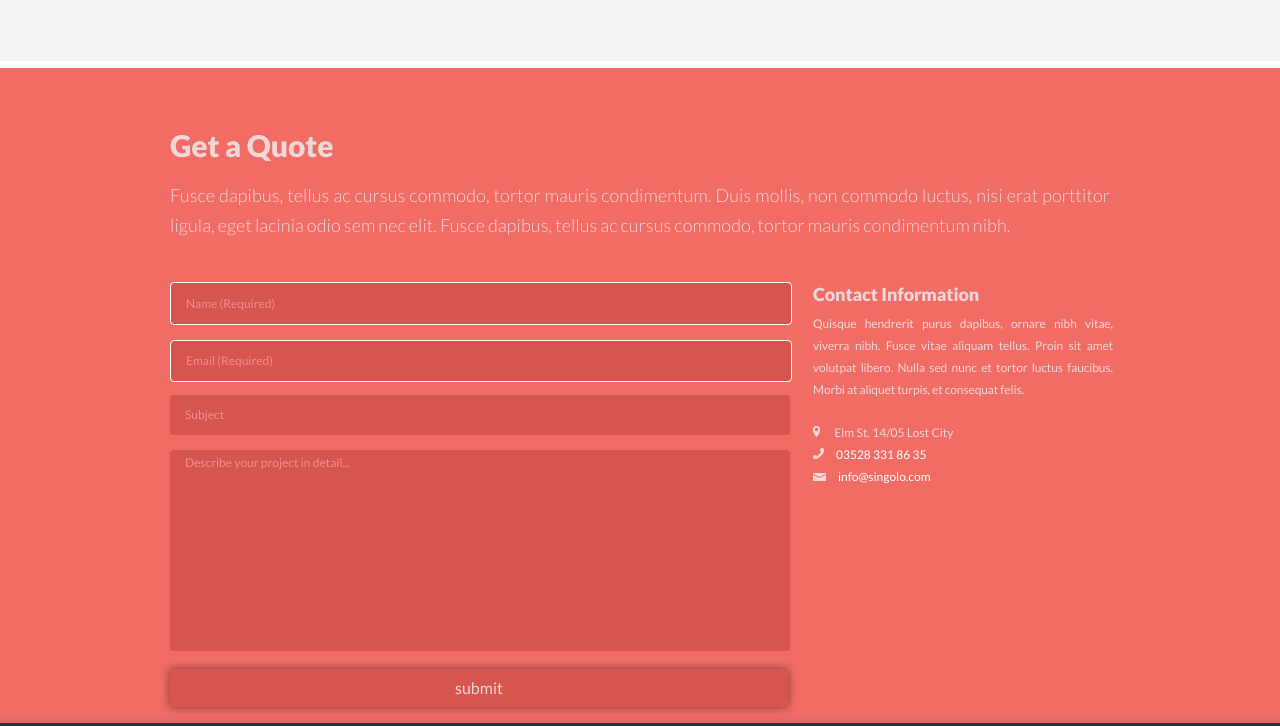
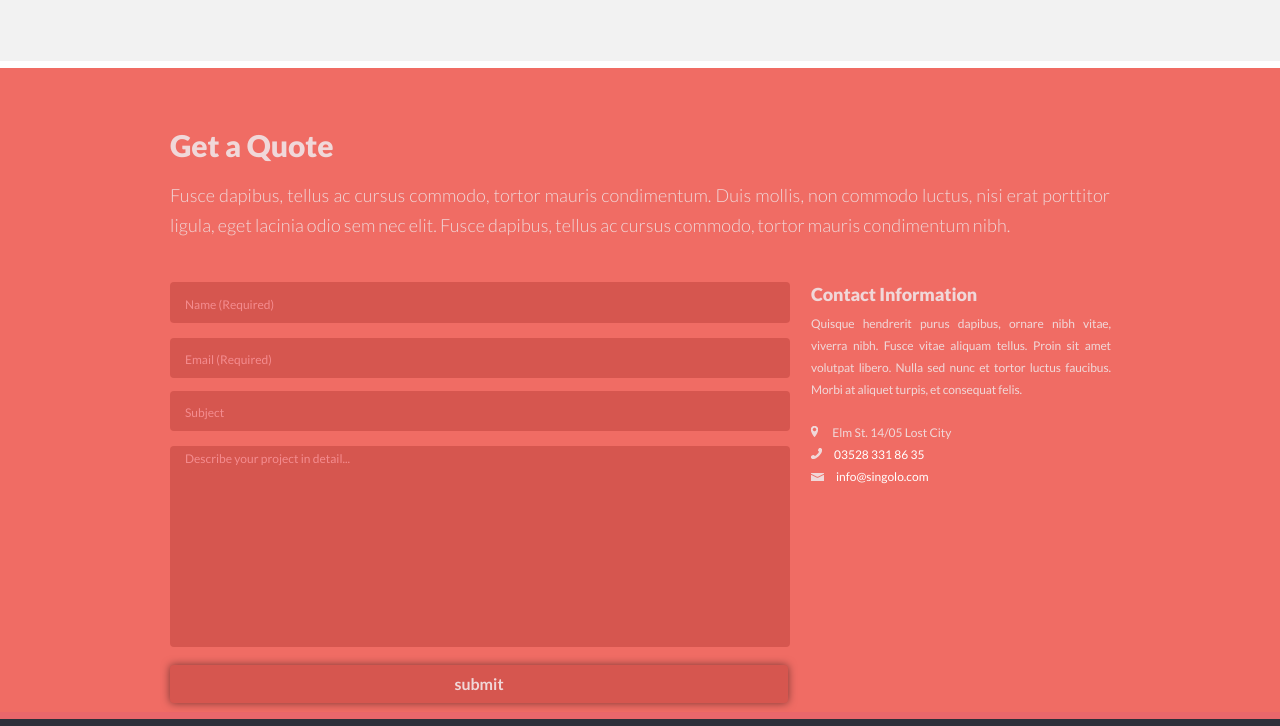
Before and after one commit to confesssa/singolo, a plain HTML site: page index.html in a window 1280 px wide. Shown: the part 2727-3453 px from the top of the page. Drawn offline with Linux system fonts and the light colour scheme; files whose address does not match are found by name.

Commit message:
fix: change decoration of Form-input

```diff
--- a/style.css
+++ b/style.css
@@ -313,8 +313,10 @@ form {
   display: block;
   border: none;
   background-color: #d6564f;
-  color: #f48c8f;
-  font-size: 1.2rem;
+  color: #f0d8d9;
+  font-size: 1.6rem;
+  font-weight: 600;
+  font-family: 'Lato', Arial, sans-serif;
   line-height: 21.56px;
   width: 590px;
   height: 38px;
@@ -353,7 +355,7 @@ form {
 }
 
 .input-5:hover {
-  opacity: 0.5;
+  opacity: 0.7;
 }
 
 input::placeholder,
@@ -365,8 +367,8 @@ textarea::placeholder {
   font-weight: 400;
 }
 
-#Name:invalid,
-#Email:invalid {
+#Name:active,
+#Email:active {
   border: #ffffff solid 1px;
 }
 
```
